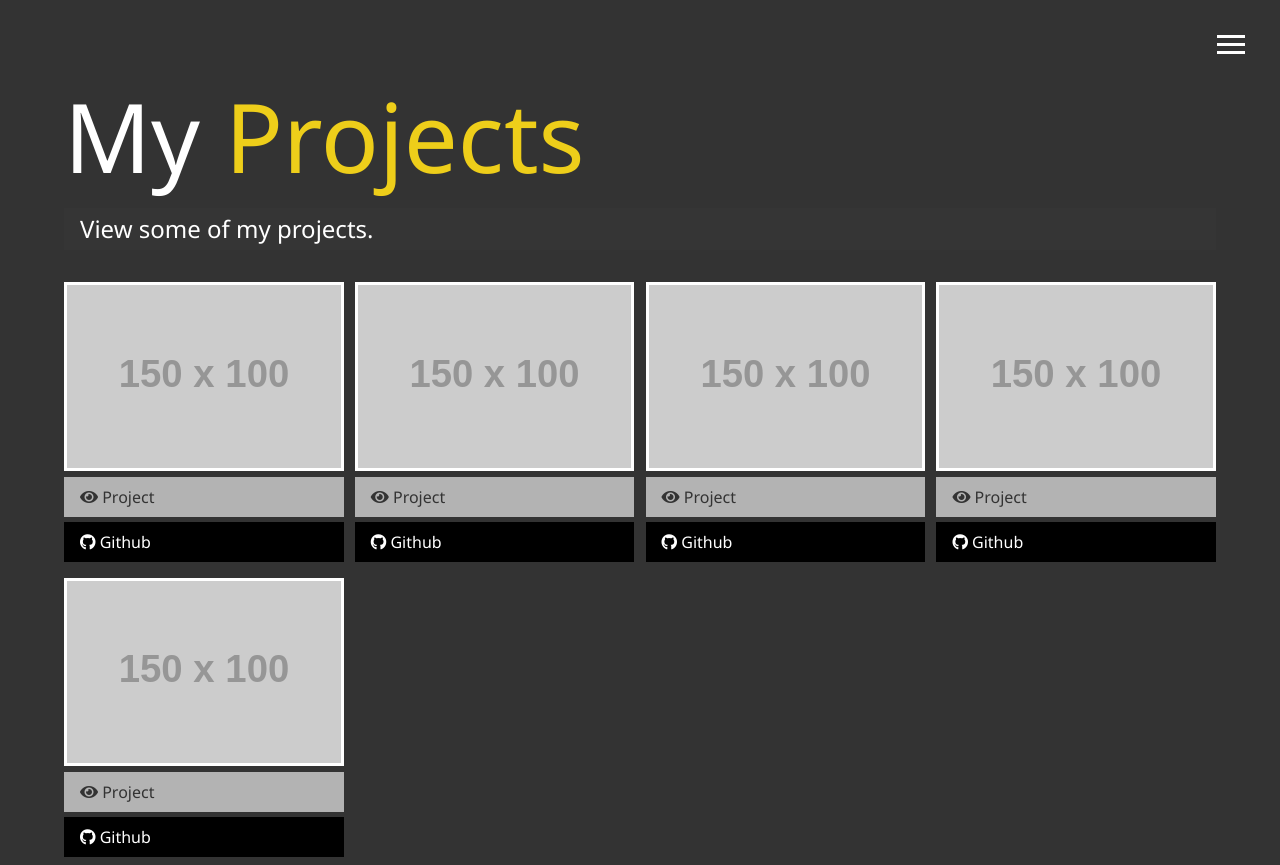
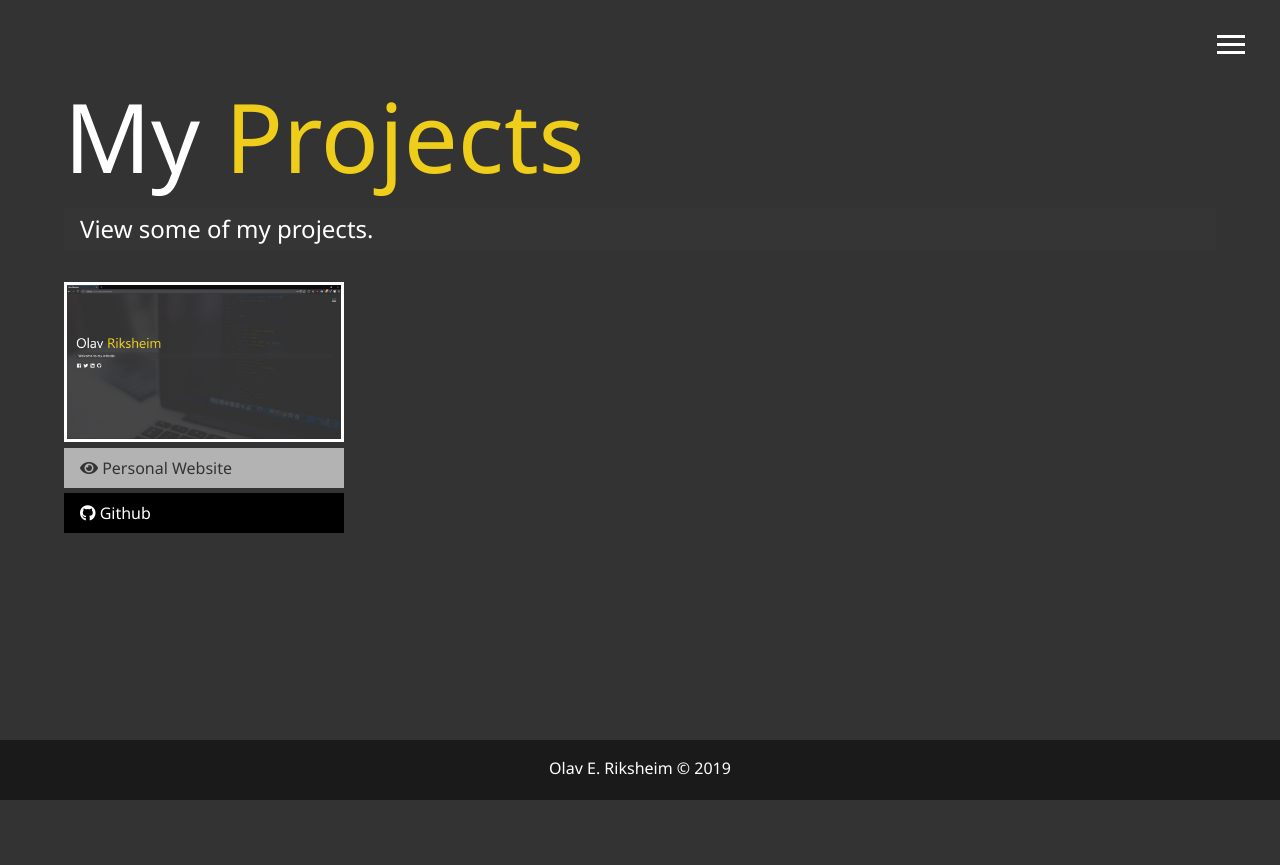
Before and after one commit to olavriksheim/personal_website, a website: page dist/projects.html in a window 1280 px wide. Shown: the top 865 px of the page. After the commit the page ends 800 px from the top, so only its background shows below. Drawn offline with Linux system fonts and the light colour scheme; placeholder pictures from the web are drawn by us.

Commit message:
Added personal website to projects

```diff
--- a/dist/projects.html
+++ b/dist/projects.html
@@ -61,50 +61,10 @@
       <h2 class="sm-heading">View some of my projects.</h2>
       <div class="projects">
         <div class="item">
-          <a href="#!">
-            <img src="https://via.placeholder.com/150x100" alt="" />
+          <a href="#!"> <img src="img/personal_website.jpg" alt="" /> </a>
+          <a href="#" class="btn-light">
+            <i class="fas fa-eye"></i> Personal Website
           </a>
-          <a href="#" class="btn-light"> <i class="fas fa-eye"></i> Project </a>
-          <a href="#" class="btn-dark">
-            <i class="fab fa-github"></i> Github
-          </a>
-        </div>
-
-        <div class="item">
-          <a href="#!">
-            <img src="https://via.placeholder.com/150x100" alt="" />
-          </a>
-          <a href="#" class="btn-light"> <i class="fas fa-eye"></i> Project </a>
-          <a href="#" class="btn-dark">
-            <i class="fab fa-github"></i> Github
-          </a>
-        </div>
-
-        <div class="item">
-          <a href="#!">
-            <img src="https://via.placeholder.com/150x100" alt="" />
-          </a>
-          <a href="#" class="btn-light"> <i class="fas fa-eye"></i> Project </a>
-          <a href="#" class="btn-dark">
-            <i class="fab fa-github"></i> Github
-          </a>
-        </div>
-
-        <div class="item">
-          <a href="#!">
-            <img src="https://via.placeholder.com/150x100" alt="" />
-          </a>
-          <a href="#" class="btn-light"> <i class="fas fa-eye"></i> Project </a>
-          <a href="#" class="btn-dark">
-            <i class="fab fa-github"></i> Github
-          </a>
-        </div>
-
-        <div class="item">
-          <a href="#!">
-            <img src="https://via.placeholder.com/150x100" alt="" />
-          </a>
-          <a href="#" class="btn-light"> <i class="fas fa-eye"></i> Project </a>
           <a href="#" class="btn-dark">
             <i class="fab fa-github"></i> Github
           </a>
```
Also changed, not shown: dist/img/personal_website.jpg (added).
